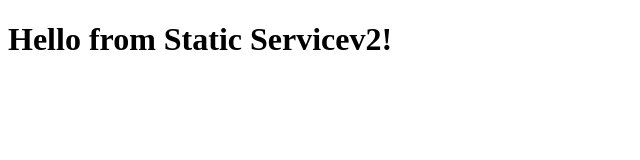
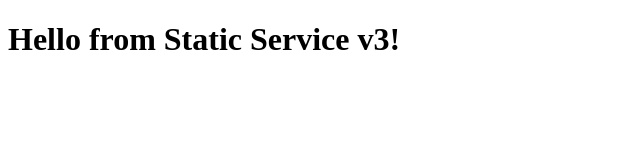
Before and after one commit to nari199204/ecs-demo, a plain HTML site: page static-service/index.html in a window 1280 px wide. Shown: the full height of the page, 0-640 px from the left. Drawn offline with Linux system fonts and the light colour scheme.

Commit message:
Update index.html

```diff
--- a/static-service/index.html
+++ b/static-service/index.html
@@ -6,6 +6,6 @@
     <title>Static Service</title>
 </head>
 <body>
-    <h1>Hello from Static Servicev2!</h1>
+    <h1>Hello from Static Service v3!</h1>
 </body>
 </html>
```
